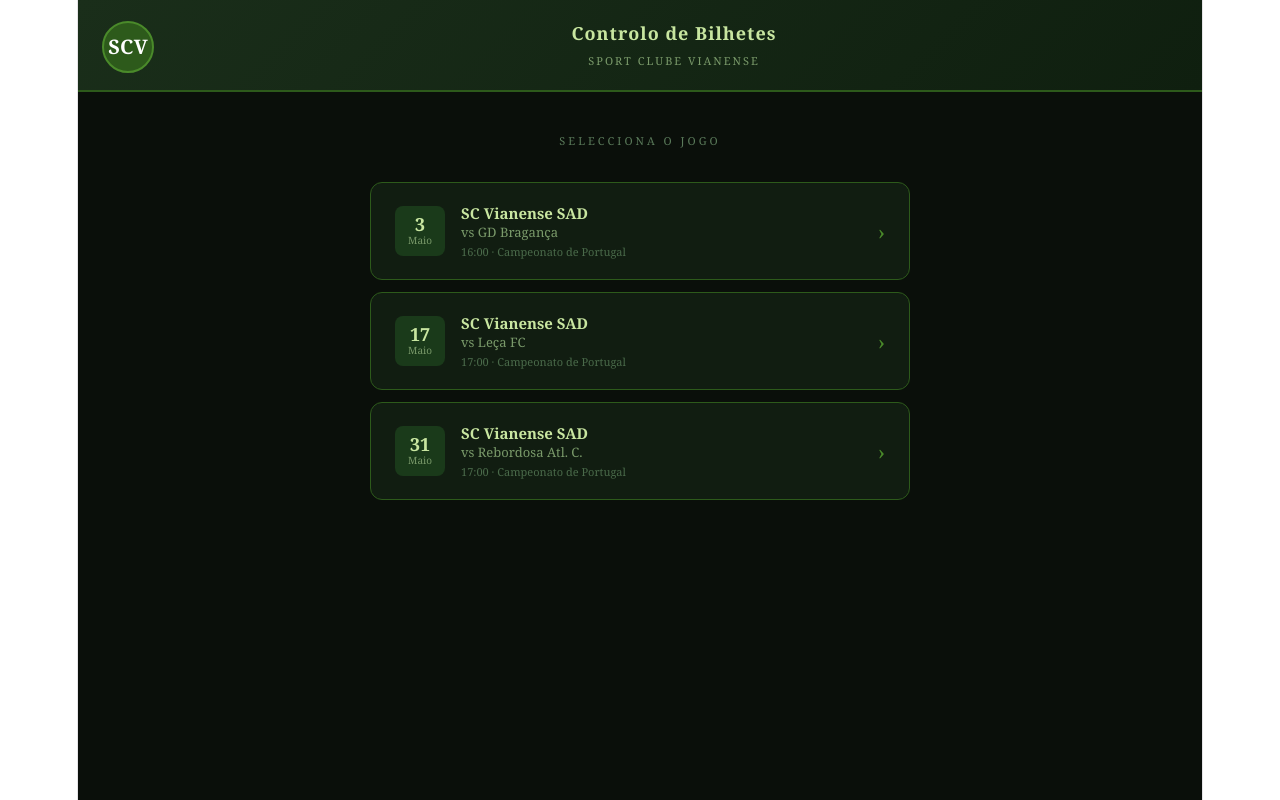
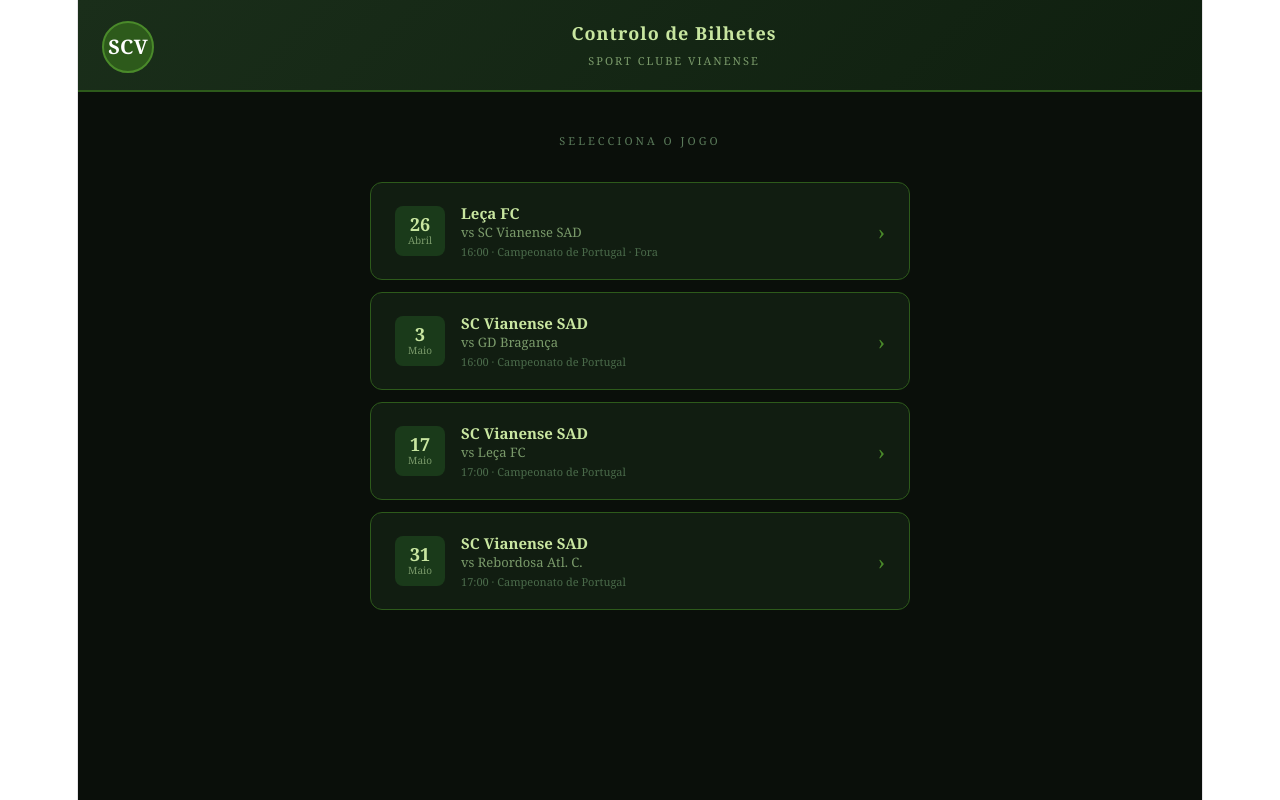
Before and after one commit to joaopedro-tru/scvianense, a React (Vite) app in the folder scv-bilhetes/: page / in a window 1280 px wide. Built offline with nearby package versions, Linux system fonts and the light colour scheme.

Commit message:
adicionar jogo Leça vs SCV

```diff
--- a/scv-bilhetes/src/App.jsx
+++ b/scv-bilhetes/src/App.jsx
@@ -17,6 +17,7 @@
 const LOCAIS = ["Sede do SCV", "Lojinha do SCV"];
 
 const JOGOS = [
+  { id: "j0", adversario: "Leça FC", data: "26 Abril", hora: "16:00", fora: true },
   { id: "j1", adversario: "GD Bragança",      data: "3 Maio",  hora: "16:00" },
   { id: "j2", adversario: "Leça FC",           data: "17 Maio", hora: "17:00" },
   { id: "j3", adversario: "Rebordosa Atl. C.", data: "31 Maio", hora: "17:00" },
@@ -135,7 +136,7 @@
         <div style={{ flex: 1 }}>
           <div style={{ fontSize: 18, fontWeight: "bold", color: "#c8e6a0", letterSpacing: 1 }}>Controlo de Bilhetes</div>
           <div style={{ fontSize: 11, color: "#7a9a6a", letterSpacing: 2, textTransform: "uppercase", marginTop: 2 }}>
-            {jogo ? `vs ${jogo.adversario} · ${jogo.data} · ${jogo.hora}` : "Sport Clube Vianense"}
+            {jogo ? (jogo.fora ? `${jogo.adversario} vs SCV · ${jogo.data} · ${jogo.hora}` : `vs ${jogo.adversario} · ${jogo.data} · ${jogo.hora}`) : "Sport Clube Vianense"}
           </div>
         </div>
         {jogo && (
@@ -170,9 +171,9 @@
                   <div style={{ fontSize: 10, color: "#7a9a6a", lineHeight: 1.4 }}>{j.data.split(" ")[1]}</div>
                 </div>
                 <div style={{ flex: 1 }}>
-                  <div style={{ fontSize: 15, fontWeight: "bold", color: "#c8e6a0" }}>SC Vianense SAD</div>
-                  <div style={{ fontSize: 13, color: "#7a9a6a" }}>vs {j.adversario}</div>
-                  <div style={{ fontSize: 11, color: "#4a6a4a", marginTop: 3 }}>{j.hora} · Campeonato de Portugal</div>
+                  <div style={{ fontSize: 15, fontWeight: "bold", color: "#c8e6a0" }}>{j.fora ? j.adversario : "SC Vianense SAD"}</div>
+                  <div style={{ fontSize: 13, color: "#7a9a6a" }}>vs {j.fora ? "SC Vianense SAD" : j.adversario}</div>
+                  <div style={{ fontSize: 11, color: "#4a6a4a", marginTop: 3 }}>{j.hora} · Campeonato de Portugal{j.fora ? " · Fora" : ""}</div>
                 </div>
                 <div style={{ color: "#4a8a2a", fontSize: 22, lineHeight: 1 }}>›</div>
               </button>
```
